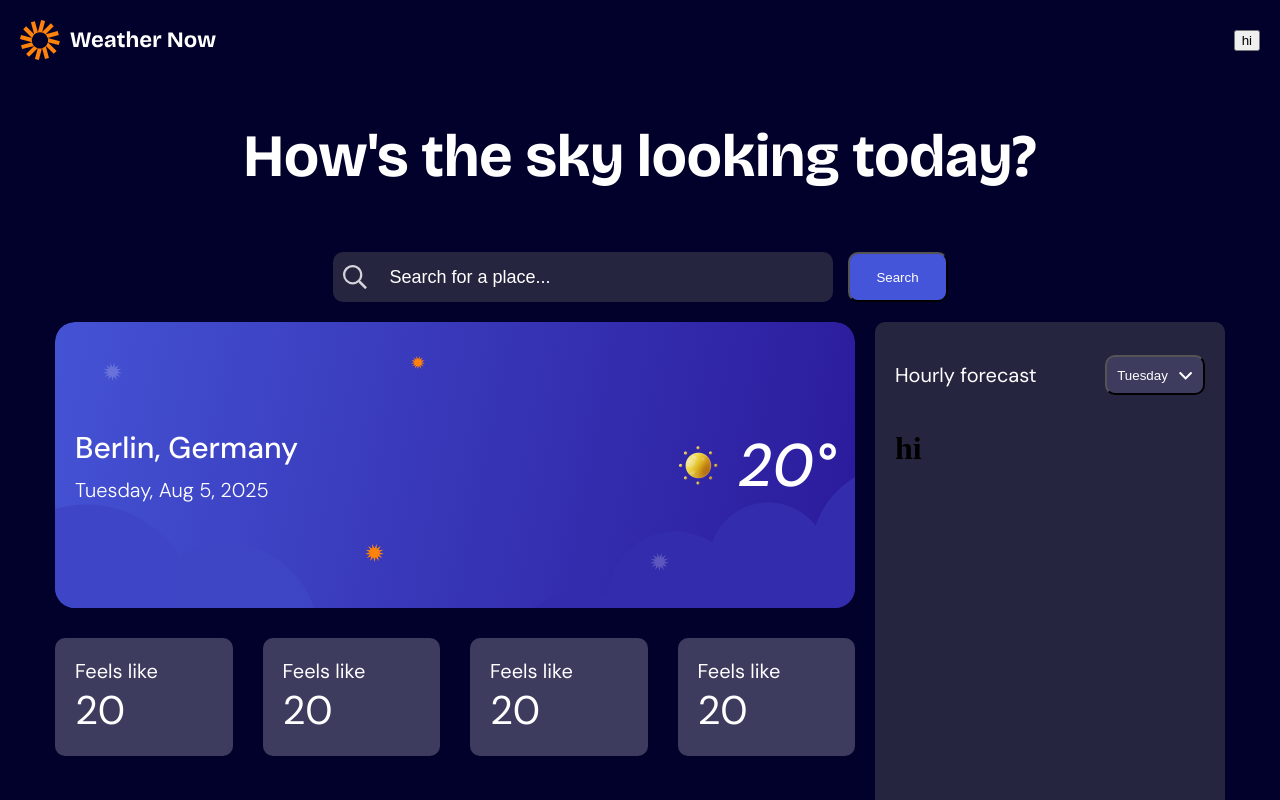
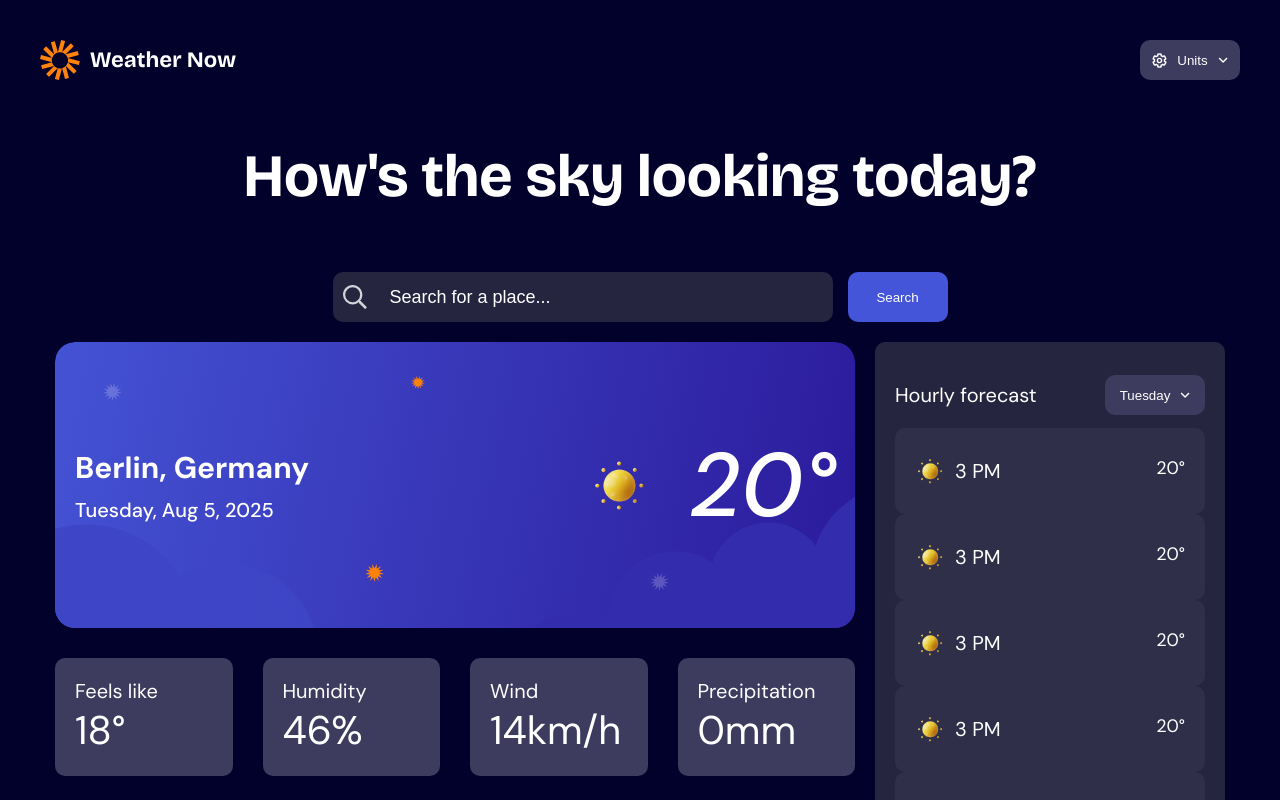
Before and after one commit to zaidabufarha/weather-app-main, a React (Vite) app in the folder weather-app/: page / in a window 1280 px wide. Shown: the top 800 px of the page. Built offline with nearby package versions, Linux system fonts and the light colour scheme.

Commit message:
Custom components

```diff
--- a/weather-app/src/App.jsx
+++ b/weather-app/src/App.jsx
@@ -5,6 +5,7 @@ import backgroundTodaySmall from "./assets/images/bg-today-small.svg";
 import logo from "./assets/images/logo.svg";
 import sunnyIcon from "./assets/images/icon-sunny.webp";
 import dropdownIcon from "./assets/images/icon-dropdown.svg";
+import gearIcon from "./assets/images/icon-units.svg";
 
 import "./app.css";
 function App() {
@@ -16,8 +17,8 @@ function App() {
         backgroundColor: " #02012b",
         margin: 0,
         width: "100%",
-        height: "100vh",
-        padding: 20,
+        minHeight: "100vh",
+        padding: 40,
         alignItems: "center",
         gap: 20,
       }}
@@ -31,7 +32,23 @@ function App() {
         }}
       >
         <img src={logo} />
-        <button>hi</button>
+        <button
+          style={{
+            display: "flex",
+            borderRadius: 10,
+            backgroundColor: "hsl(243, 23%, 30%)",
+            color: "white",
+            padding: 10,
+            width: 100,
+            height: 40,
+            gap: 10,
+            justifyContent: "center",
+            alignItems: "center",
+          }}
+        >
+          <img src={gearIcon} width={15} height={15} />
+          Units <img src={dropdownIcon} width={10} height={10} />
+        </button>
       </div>
       <h1
         style={{
@@ -53,80 +70,41 @@ function App() {
             display: "flex",
             flexDirection: "column",
             gap: 30,
-            height: 500,
           }}
         >
-          <div
-            style={{
-              background: `url(${backgroundTodayLarge})`,
-              height: 286,
-              width: 800,
-              display: "flex",
-              justifyContent: "space-between",
-              alignItems: "center",
-              padding: 20,
-            }}
-          >
-            <div style={{ display: "flex", flexDirection: "column", gap: 10 }}>
-              <p
-                style={{
-                  color: "white",
-                  fontSize: 30,
-                  fontFamily: "DM Sans",
-                  fontWeight: 500,
-                  margin: 0,
-                }}
-              >
-                Berlin, Germany
-              </p>
-              <p
-                style={{
-                  color: "white",
-                  fontSize: 20,
-                  fontFamily: "DM Sans",
-                  fontWeight: 300,
-                  margin: 0,
-                }}
-              >
-                Tuesday, Aug 5, 2025
-              </p>
-            </div>
-            <div
-              style={{
-                display: "flex",
-                alignItems: "center",
-              }}
-            >
-              <img src={sunnyIcon} width={80} height={80} />
-              <h1
-                style={{
-                  color: "white",
-                  fontSize: 60,
-                  fontFamily: "DM Sans",
-                  fontWeight: 500,
-                  fontStyle: "italic",
-                }}
-              >
-                20°
-              </h1>
-            </div>
+          <WeatherToday
+            city="Berlin"
+            country="Germany"
+            temperature="20"
+            weather="sunny"
+            date={new Date("2025-08-05")}
+          />
+          <div style={{ display: "flex", gap: 30, width: 800, margin: 0 }}>
+            <RowCard text="Feels like" value="18°" />
+            <RowCard text="Humidity" value="46%" />
+            <RowCard text="Wind" value="14km/h" />
+            <RowCard text="Precipitation" value="0mm" />
           </div>
+          <p style={{ color: "white", fontFamily: "DM Sans", margin: 0 }}>
+            Daily forecast:
+          </p>
           <div style={{ display: "flex", gap: 30, width: 800, margin: 0 }}>
-            <RowCard />
-            <RowCard />
-            <RowCard />
-            <RowCard />
+            <RowCard text="Feels like" value="18°" />
+            <RowCard text="Humidity" value="46%" />
+            <RowCard text="Wind" value="14km/h" />
+            <RowCard text="Precipitation" value="0mm" />
           </div>
         </div>
         <div
           style={{
             display: "flex",
-            height: 500,
             borderRadius: 10,
             width: 350,
+            height: 600,
             backgroundColor: "#25253f",
             padding: 20,
             flexDirection: "column",
+            overflowY: "auto",
           }}
         >
           <div
@@ -154,10 +132,12 @@ function App() {
                 alignItems: "center",
               }}
             >
-              Tuesday <img src={dropdownIcon} width={15} height={15} />
+              Tuesday <img src={dropdownIcon} width={10} height={10} />
             </button>
           </div>
-          <h1>hi</h1>
+          {[1, 2, 3, 4, 5, 6, 7, 8, 9, 10].map((i) => (
+            <HourCard temperature={20} icon={sunnyIcon} hour={"3 PM"} />
+          ))}
         </div>
       </div>
     </div>
@@ -211,7 +191,7 @@ function SearchButton() {
     </button>
   );
 }
-function RowCard() {
+function RowCard({ text, value }) {
   return (
     <div
       style={{
@@ -231,7 +211,7 @@ function RowCard() {
           margin: 0,
         }}
       >
-        Feels like
+        {text}
       </p>
       <p
         style={{
@@ -241,7 +221,110 @@ function RowCard() {
           margin: 0,
         }}
       >
-        20
+        {value}
+      </p>
+    </div>
+  );
+}
+
+function WeatherToday({ city, country, date, temperature, weather }) {
+  return (
+    <div
+      style={{
+        background: `url(${backgroundTodayLarge})`,
+        height: 286,
+        width: 800,
+        display: "flex",
+        justifyContent: "space-between",
+        alignItems: "center",
+        padding: 20,
+      }}
+    >
+      <div style={{ display: "flex", flexDirection: "column", gap: 10 }}>
+        <p
+          style={{
+            color: "white",
+            fontSize: 30,
+            fontFamily: "DM Sans",
+            fontWeight: 700,
+            margin: 0,
+          }}
+        >
+          {city}, {country}
+        </p>
+        <p
+          style={{
+            color: "white",
+            fontSize: 20,
+            fontFamily: "DM Sans",
+            fontWeight: 500,
+            margin: 0,
+          }}
+        >
+          {date.toLocaleDateString("en-US", {
+            //US format for month first
+            weekday: "long",
+            month: "short",
+            day: "numeric",
+            year: "numeric",
+          })}
+        </p>
+      </div>
+      <div
+        style={{
+          display: "flex",
+          alignItems: "center",
+          gap: 20,
+        }}
+      >
+        <img
+          src={weather === "sunny" ? sunnyIcon : dropdownIcon}
+          width={100}
+          height={100}
+        />
+        <h1
+          style={{
+            color: "white",
+            fontSize: 90,
+            fontFamily: "DM Sans",
+            fontWeight: 500,
+            fontStyle: "italic",
+          }}
+        >
+          {temperature}°
+        </h1>
+      </div>
+    </div>
+  );
+}
+function HourCard({ icon, hour, temperature }) {
+  return (
+    <div
+      style={{
+        display: "flex",
+        backgroundColor: "white",
+        justifyContent: "space-between",
+        padding: 10,
+        backgroundColor: "#2F2F49",
+        alignContent: "center",
+        gap: 20,
+        fontSize: 20,
+        borderRadius: 10,
+        color: "white",
+        fontFamily: "DM Sans",
+      }}
+    >
+      <div style={{ display: "flex", alignItems: "center" }}>
+        <img src={icon} width={50} height={50} />
+        <p>{hour}</p>
+      </div>
+      <p
+        style={{
+          fontSize: 18,
+          marginRight: 10,
+        }}
+      >
+        {temperature}°
       </p>
     </div>
   );
--- a/weather-app/src/app.css
+++ b/weather-app/src/app.css
@@ -12,3 +12,12 @@ body,
 * {
   box-sizing: border-box;
 }
+
+button {
+  border: none;
+  cursor: pointer;
+}
+
+input {
+  outline: none;
+}
```
Also changed, not shown: 1 other file (tests, documents, lock files or other folders).
